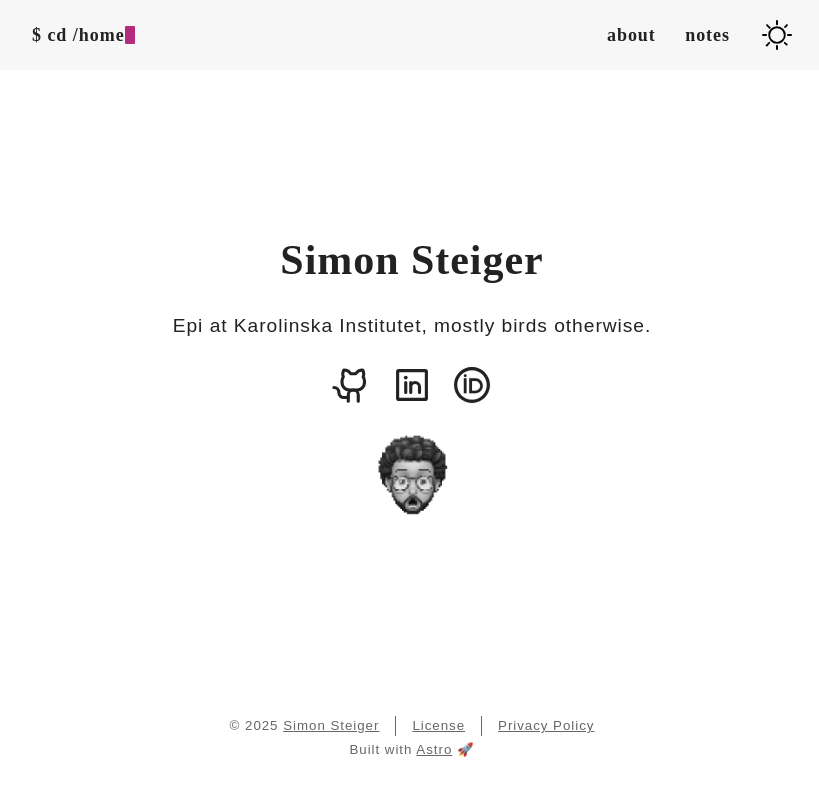
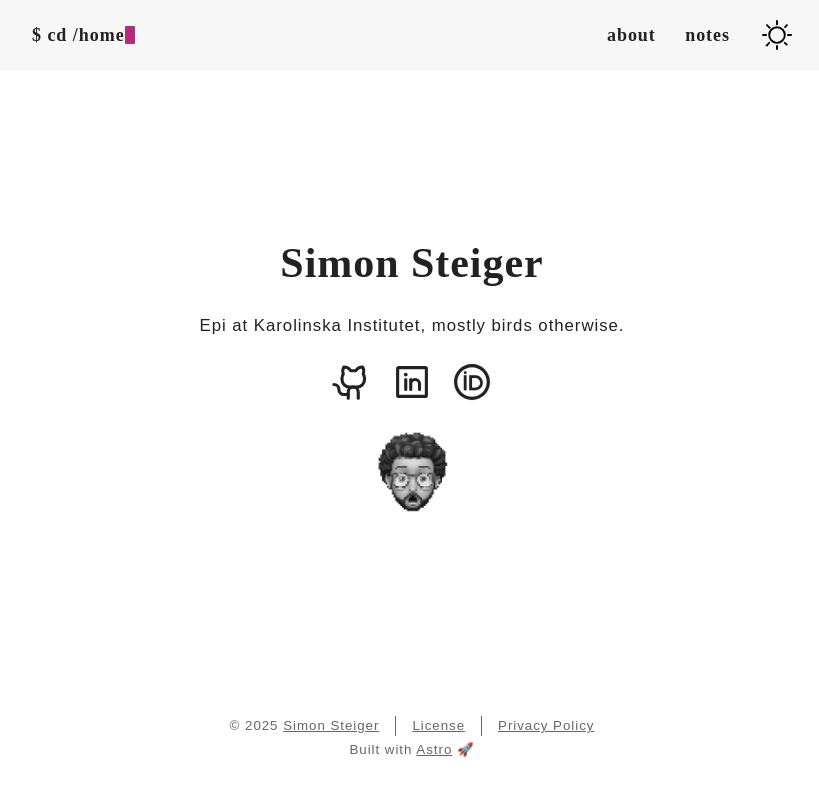
Before and after one commit to simonsteiger/birdsotherwi.se, an Astro site: page / in a window 1280 px wide. Shown: the whole page, without its empty margins (228-1047 px from the left). Built offline with nearby package versions, Linux system fonts and the light colour scheme; Astro itself is replaced by a stand-in of ours; a web font is replaced by a local one.

Commit message:
more h3 modifications

```diff
--- a/src/styles/global.css
+++ b/src/styles/global.css
@@ -68,8 +68,8 @@ h2 {
 }
 
 h3 {
-    margin: 0.5rem 0;
-    font-size: 1.2rem;
+    margin: 0.33rem 0;
+    font-size: 1.05rem;
     font-weight: 400;
 }
 
```
